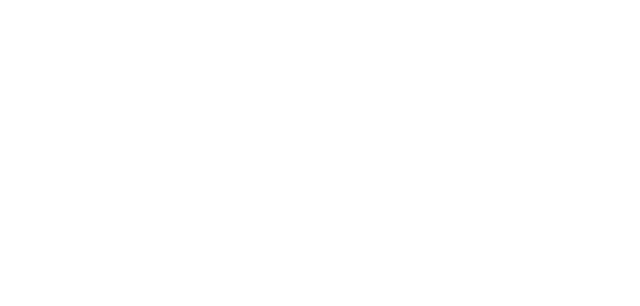
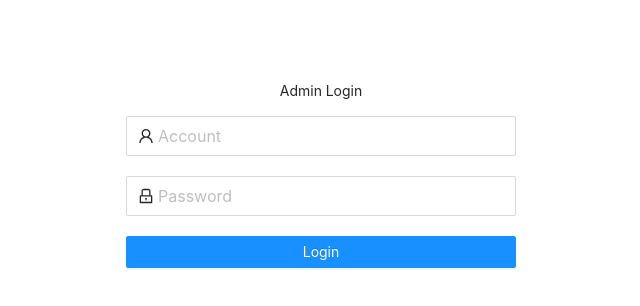
Before and after one commit to cocktail-lim/blog-web-admin, a React (Vite) app: page /login in a window 1280 px wide. Before the commit this address had no page. Shown: the top 306 px of the page, without its empty margins (634-1274 px from the left). Built offline with nearby package versions, Linux system fonts and the light colour scheme.

Commit message:
add login page

```diff
--- a/package.json
+++ b/package.json
@@ -11,6 +11,7 @@
     "@types/react-redux": "^7.1.22",
     "@types/react-router-dom": "^5.3.2",
     "antd": "^4.18.3",
+    "axios": "^0.24.0",
     "babel-plugin-import": "^1.13.3",
     "react": "^17.0.2",
     "react-dom": "^17.0.2",
--- a/src/App.css
+++ b/src/App.css
@@ -1,3 +1,5 @@
+@import 'antd/dist/antd.css';
+
 .App {
   text-align: center;
 }
--- a/src/App.tsx
+++ b/src/App.tsx
@@ -1,11 +1,8 @@
-import React, { useState } from 'react';
-// import { Routes, Route } from 'react-router-dom';
+import React from 'react';
 import MainRouter from '@/router/main';
 import './App.css';
 
 function App() {
-  const [count, setCount] = useState(0);
-
   return (
     <div className='App'>
       <MainRouter />
--- /dev/null
+++ b/src/apis/config.ts
@@ -0,0 +1,3 @@
+const apiPath = '10.11.107.140';
+
+export default apiPath;
--- /dev/null
+++ b/src/components/login/index.scss
@@ -0,0 +1,15 @@
+.login-main {
+  padding: 30px;
+
+  .account-input {
+    margin-bottom: 20px;
+  }
+
+  .password-input {
+    margin-bottom: 20px;
+  }
+
+  .login-button {
+    width: 100%;
+  }
+}
--- /dev/null
+++ b/src/components/login/index.tsx
@@ -0,0 +1,47 @@
+import React, { useState } from 'react';
+import { Input, Button } from 'antd';
+import { UserOutlined, LockOutlined } from '@ant-design/icons';
+import axios from 'axios';
+import './index.scss';
+
+type LoginProps = {
+  backUrl?: string;
+};
+
+const Login: React.FC<LoginProps> = (props) => {
+  const [account, setAccount] = useState('');
+  const [password, setPassword] = useState('');
+
+  const login = () => {
+    axios.post('http://10.11.107.140:8080/login', {
+      username: account,
+      password,
+    });
+  };
+
+  return (
+    <div className='login-main'>
+      <p className='login-title'>Admin Login</p>
+      <Input
+        className='account-input'
+        size='large'
+        placeholder='Account'
+        prefix={<UserOutlined />}
+        onChange={(e) => setAccount(e.target.value)}
+      />
+      <Input
+        className='password-input'
+        type={'password'}
+        size='large'
+        placeholder='Password'
+        prefix={<LockOutlined />}
+        onChange={(e) => setPassword(e.target.value)}
+      />
+      <Button className='login-button' type='primary' onClick={login}>
+        Login
+      </Button>
+    </div>
+  );
+};
+
+export default Login;
--- /dev/null
+++ b/src/pages/login/index.scss
@@ -0,0 +1,12 @@
+.loginpage-content {
+  width: 100%;
+
+  .login-card {
+    width: 450px;
+    height: 500px;
+    box-shadow: 1px;
+    position: fixed;
+    right: 100px;
+    top: 50px;
+  }
+}
--- /dev/null
+++ b/src/pages/login/index.tsx
@@ -0,0 +1,15 @@
+import React from 'react';
+import Login from '@/components/login/index';
+import './index.scss';
+
+const LoginPage: React.FC = () => {
+  return (
+    <div className='loginpage-content'>
+      <div className='login-card'>
+        <Login />
+      </div>
+    </div>
+  );
+};
+
+export default LoginPage;
--- a/src/router/main.tsx
+++ b/src/router/main.tsx
@@ -1,10 +1,12 @@
 import React from 'react';
 import { Routes, Route } from 'react-router-dom';
 import Main from '@/pages/main';
+import Login from '@/pages/login';
 
 const MainRouter = () => (
   <Routes>
     <Route path='/' element={<Main />} />
+    <Route path='/login' element={<Login />} />
   </Routes>
 );
 
```
Also changed, not shown: 1 other file (tests, documents, lock files or other folders).
